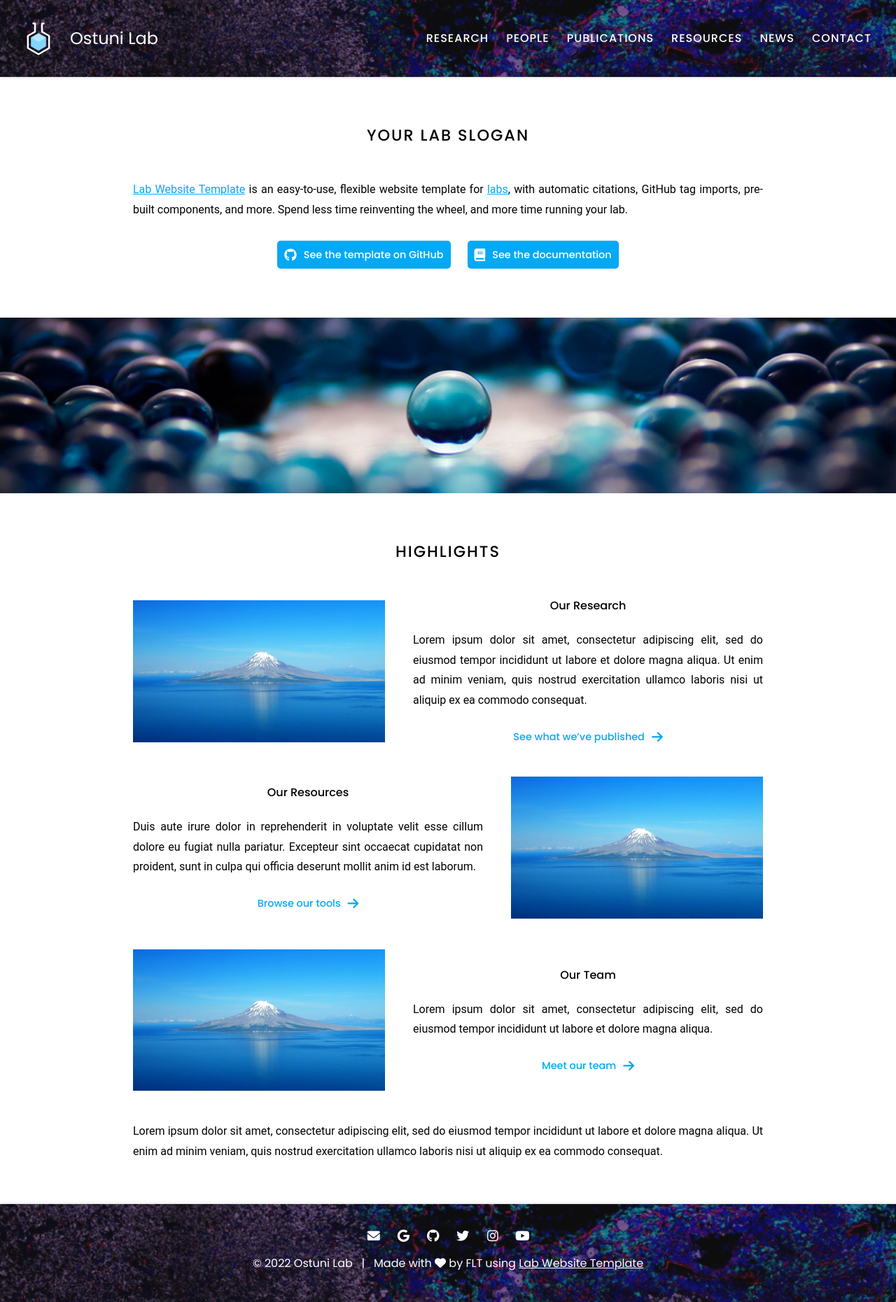
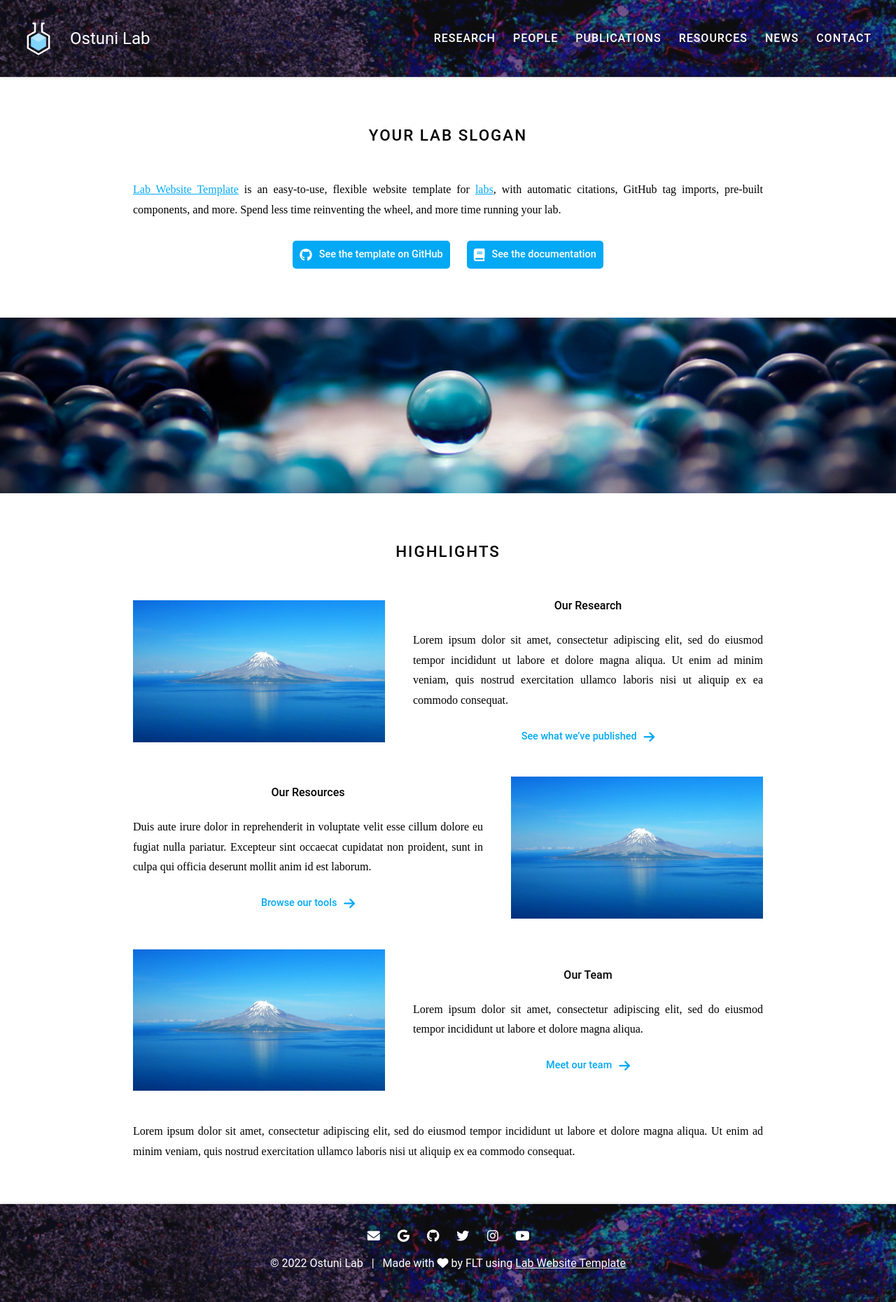
Before and after one commit to laterz-f/labwebsite, a Jekyll site: the page built from index.md, in a window 1280 px wide. Shown: the whole page at 70% size. Built offline with Jekyll 4.4.1, drawn with Linux system fonts in a browser that asks for light colours; some web fonts are replaced.

Commit message:
Update theme.scss

```diff
--- a/css/theme.scss
+++ b/css/theme.scss
@@ -6,9 +6,9 @@ $dark-accent: $light-blue-900;
 
 // font types
 // also see /_includes/fonts.html to change fonts
-$serif: "Roboto", serif; // font name, fallback font type
-$sans: "Poppins", sans-serif;
-$mono: "Cousine", monospace;
+$serif: "Roboto Serif", serif; // font name, fallback font type
+$sans: "Roboto", sans-serif;
+$mono: "Roboto Mono", monospace;
 
 // line spacing
 $spacing: 1.5;
```
